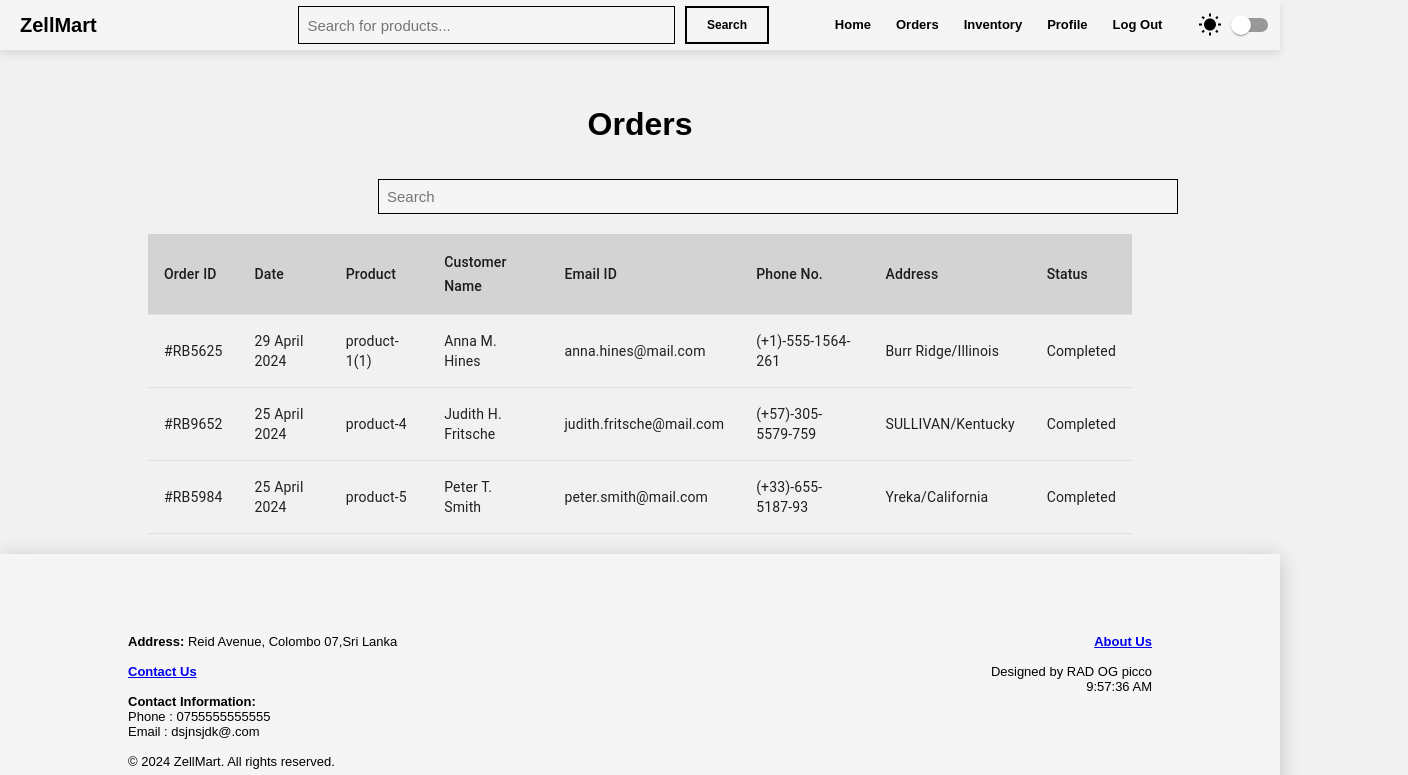
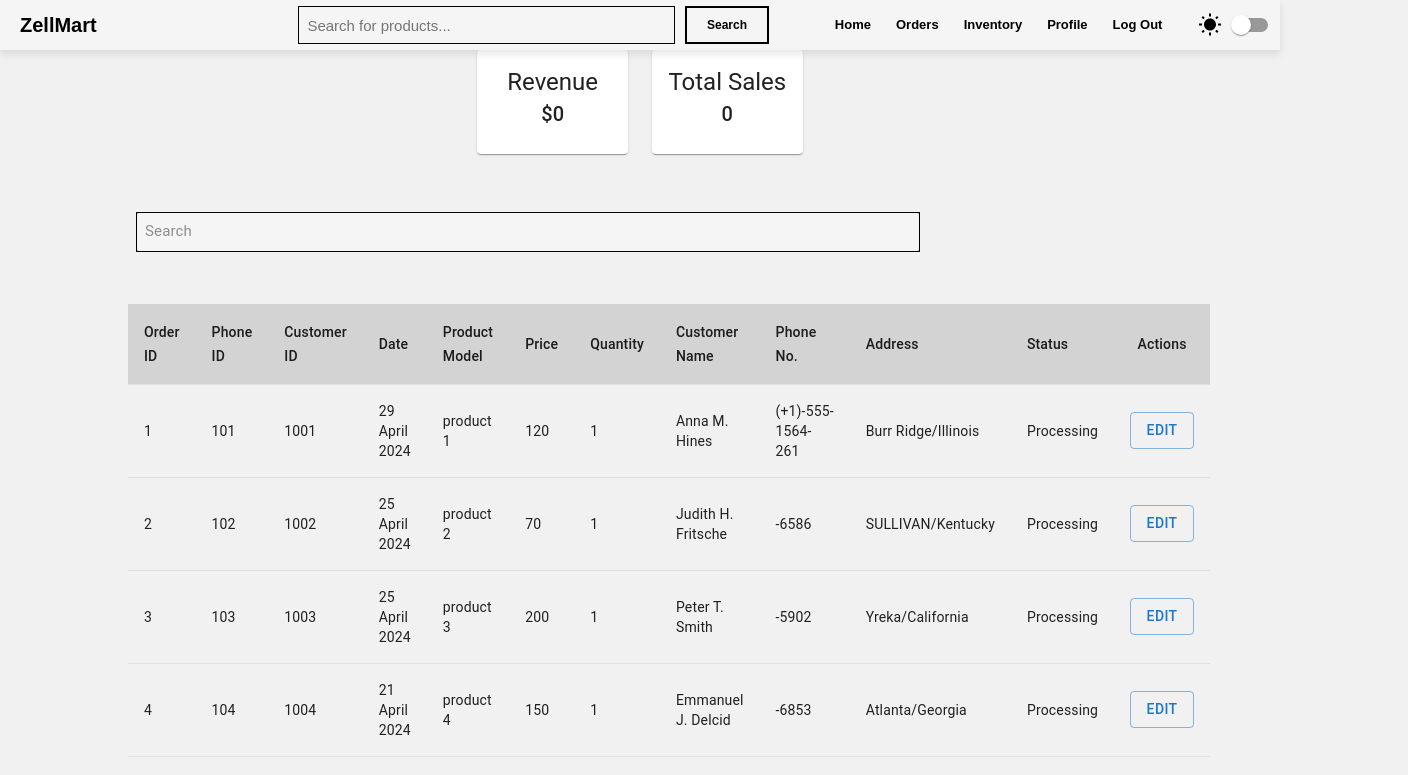
Before and after one commit to kaveeshanirmal/zellmart, a React (Create React App) app in the folder frontend/: page /ManagerOrders in a window 1280 px wide. Shown: the top 775 px of the page, 1408 px wide, since content can reach past the window. Built offline with nearby package versions, Linux system fonts and the light colour scheme.

Commit message:
dashboard for manager updated

```diff
--- a/frontend/src/components/ManagerHero.js
+++ b/frontend/src/components/ManagerHero.js
@@ -1,18 +1,78 @@
 import React, { useState } from 'react';
 import { Card, CardContent, Typography, Grid, Table, TableBody, TableCell, TableHead, TableRow, Button, TextField, Select, MenuItem } from '@mui/material';
-import './CSS/manager.css'
+import './CSS/manager.css';
 
 const Dashboard = () => {
     const [searchQuery, setSearchQuery] = useState('');
     const [orders, setOrders] = useState([
-        { id: '#RB5625', date: '29 April 2024', product: 'product 1', customerName: 'Anna M. Hines', email: 'anna.hines@mail.com', phone: '(+1)-555-1564-261', address: 'Burr Ridge/Illinois', status: 'Processing', amount: 120 },
-        { id: '#RB9652', date: '25 April 2024', product: 'product 2', customerName: 'Judith H. Fritsche', email: 'judith.fritsche@mail.com', phone: '(+57)-305-5579-759', address: 'SULLIVAN/Kentucky', status: 'Processing', amount: 70 },
-        { id: '#RB5984', date: '25 April 2024', product: 'product 3', customerName: 'Peter T. Smith', email: 'peter.smith@mail.com', phone: '(+33)-655-5187-93', address: 'Yreka/California', status: 'Processing', amount: 200 },
-        { id: '#RB3625', date: '21 April 2024', product: 'product 4', customerName: 'Emmanuel J. Delcid', email: 'emmanuel.delcid@mail.com', phone: '(+30)-693-5553-637', address: 'Atlanta/Georgia', status: 'Processing', amount: 150 },
-        { id: '#RB8652', date: '18 April 2024', product: 'product 5', customerName: 'William J. Cook', email: 'william.cook@mail.com', phone: '(+91)-855-5446-150', address: 'Rosenberg/Texas', status: 'Processing', amount: 100 }
+        {
+            orderId: 1,
+            phoneId: 101,
+            phoneModel: 'product 1',
+            customerId: 1001,
+            customerName: 'Anna M. Hines',
+            customerNumber: (+1)-555-1564-261,
+            customerAddress: 'Burr Ridge/Illinois',
+            date: '29 April 2024',
+            total: 120,
+            quantity: 1,
+            status: 'Pending'
+        },
+        {
+            orderId: 2,
+            phoneId: 102,
+            phoneModel: 'product 2',
+            customerId: 1002,
+            customerName: 'Judith H. Fritsche',
+            customerNumber: (+57)-305-5579-759,
+            customerAddress: 'SULLIVAN/Kentucky',
+            date: '25 April 2024',
+            total: 70,
+            quantity: 1,
+            status: 'Pending'
+        },
+        {
+            orderId: 3,
+            phoneId: 103,
+            phoneModel: 'product 3',
+            customerId: 1003,
+            customerName: 'Peter T. Smith',
+            customerNumber: (+33)-655-5187-93,
+            customerAddress: 'Yreka/California',
+            date: '25 April 2024',
+            total: 200,
+            quantity: 1,
+            status: 'Pending'
+        },
+        {
+            orderId: 4,
+            phoneId: 104,
+            phoneModel: 'product 4',
+            customerId: 1004,
+            customerName: 'Emmanuel J. Delcid',
+            customerNumber: (+30)-693-5553-637,
+            customerAddress: 'Atlanta/Georgia',
+            date: '21 April 2024',
+            total: 150,
+            quantity: 1,
+            status: 'Pending'
+        },
+        {
+            orderId: 5,
+            phoneId: 105,
+            phoneModel: 'product 5',
+            customerId: 1005,
+            customerName: 'William J. Cook',
+            customerNumber: (+91)-855-5446-150,
+            customerAddress: 'Rosenberg/Texas',
+            date: '18 April 2024',
+            total: 100,
+            quantity: 1,
+            status: 'Pending'
+        }
     ]);
 
-    const totalRevenue = orders.reduce((sum, order) => sum + order.amount, 0);
+    const totalRevenue = orders.reduce((sum, order) => sum + order.total, 0);
     const totalSales = orders.length;
 
     const handleAccept = (id) => {
@@ -20,7 +80,7 @@ const Dashboard = () => {
     };
 
     const handleReject = (id) => {
-        setOrders((prevOrders) => prevOrders.filter((order) => order.id !== id));
+        setOrders((prevOrders) => prevOrders.filter((order) => order.orderId !== id));
     };
 
     const handleSearch = (event) => {
@@ -28,12 +88,11 @@ const Dashboard = () => {
     };
 
     const filteredOrders = orders.filter((order) =>
-        order.id.toLowerCase().includes(searchQuery.toLowerCase()) ||
-        order.product.toLowerCase().includes(searchQuery.toLowerCase()) ||
+        order.orderId.toString().includes(searchQuery.toLowerCase()) ||
+        order.phoneModel.toLowerCase().includes(searchQuery.toLowerCase()) ||
         order.customerName.toLowerCase().includes(searchQuery.toLowerCase()) ||
-        order.email.toLowerCase().includes(searchQuery.toLowerCase()) ||
-        order.phone.toLowerCase().includes(searchQuery.toLowerCase()) ||
-        order.address.toLowerCase().includes(searchQuery.toLowerCase()) ||
+        order.customerNumber.toLowerCase().includes(searchQuery.toLowerCase()) ||
+        order.customerAddress.toLowerCase().includes(searchQuery.toLowerCase()) ||
         order.status.toLowerCase().includes(searchQuery.toLowerCase())
     );
 
@@ -58,10 +117,10 @@ const Dashboard = () => {
     };
 
     return (
-        <div style={{ marginTop: '50px', width:'80%',margin:'auto' }}>
-            <br/><br/><br/>
+        <div style={{ marginTop: '50px', width: '80%', margin: 'auto' }}>
+            <br /><br /><br />
             <Grid container spacing={3} justifyContent="center" style={{ marginBottom: '20px' }}>
-                <Grid item xs={12} sm={6} md={2} >
+                <Grid item xs={12} sm={6} md={2}>
                     <Card className='manager-card'>
                         <CardContent>
                             <Typography variant="h5" align="center">Revenue</Typography>
@@ -71,19 +130,19 @@ const Dashboard = () => {
                 </Grid>
                 <Grid item xs={12} sm={6} md={2}>
                     <Card className='manager-card'>
-                        <CardContent >
+                        <CardContent>
                             <Typography variant="h5" align="center">Total Sales</Typography>
                             <Typography variant="h6" align="center">{totalSales}</Typography>
                         </CardContent>
                     </Card>
                 </Grid>
             </Grid>
-            <br/><br/><br/>
+            <br /><br /><br />
             <center>
                 <Grid container justifyContent="center" spacing={20}>
                     <Grid item xs={6} md={4}>
                         <h2>Best selling </h2>
-                    <br/>
+                        <br />
                         {topSelling.map((selectedProduct, index) => (
                             <div key={index} style={{ marginBottom: '20px' }}>
                                 <Select
@@ -99,13 +158,13 @@ const Dashboard = () => {
                                 </Select>
                             </div>
                         ))}
-                   <button variant="contained" onClick={handleSubmit} className='manager-btn'>
+                        <Button variant="contained" onClick={handleSubmit} className='manager-btn'>
                             Save Products
-                    </button>
+                        </Button>
                     </Grid>
                     <Grid item xs={6} md={4}>
                         <h2>New Arrivals </h2>
-                    <br/>
+                        <br />
                         {topSelling.map((selectedProduct, index) => (
                             <div key={index} style={{ marginBottom: '20px' }}>
                                 <Select
@@ -121,17 +180,16 @@ const Dashboard = () => {
                                 </Select>
                             </div>
                         ))}
-                    <button variant="contained" onClick={handleSubmit} className='manager-btn'>
+                        <Button variant="contained" onClick={handleSubmit} className='manager-btn'>
                             Save Products
-                    </button>
+                        </Button>
                     </Grid>
-
                 </Grid>
             </center>
 
-            <br/><br/>
+            <br /><br />
 
-            <input
+            <TextField
                 type="text"
                 placeholder="Search"
                 variant="outlined"
@@ -139,19 +197,24 @@ const Dashboard = () => {
                 value={searchQuery}
                 onChange={handleSearch}
                 className='manager-textField'
-                style={{ marginTop: '30px', width: '800px', padding: '8px'}}
+                style={{ marginTop: '30px', width: '800px', padding: '8px' }}
             />
 
             <Grid container spacing={3} style={{ marginTop: '20px' }}>
                 <Grid item xs={12} md={8}>
-                    <Table style={{  }}>
+                    <Table>
                         <TableHead style={{ backgroundColor: '#D3D3D3' }}>
                             <TableRow>
                                 <TableCell>Order ID</TableCell>
+                                <TableCell>Phone ID</TableCell>
+                                <TableCell>Customer ID</TableCell>
                                 <TableCell>Date</TableCell>
-                                <TableCell>Product</TableCell>
+                                <TableCell>Product Model</TableCell>
+                                <TableCell>Price</TableCell>
+                                <TableCell>Quantity</TableCell>
+
                                 <TableCell>Customer Name</TableCell>
-                                <TableCell>Email ID</TableCell>
+
                                 <TableCell>Phone No.</TableCell>
                                 <TableCell>Address</TableCell>
                                 <TableCell>Status</TableCell>
@@ -160,28 +223,31 @@ const Dashboard = () => {
                         </TableHead>
                         <TableBody>
                             {filteredOrders.map((order) => (
-                                <TableRow key={order.id}>
-                                    <TableCell>{order.id}</TableCell>
+                                <TableRow key={order.orderId}>
+                                    <TableCell>{order.orderId}</TableCell>
+                                    <TableCell>{order.phoneId}</TableCell>
+                                    <TableCell>{order.customerId}</TableCell>
                                     <TableCell>{order.date}</TableCell>
-                                    <TableCell>{order.product}</TableCell>
+                                    <TableCell>{order.phoneModel}</TableCell>
+                                    <TableCell>{order.total}</TableCell>
+                                    <TableCell>{order.quantity}</TableCell>
                                     <TableCell>{order.customerName}</TableCell>
-                                    <TableCell>{order.email}</TableCell>
-                                    <TableCell>{order.phone}</TableCell>
-                                    <TableCell>{order.address}</TableCell>
+                                    <TableCell>{order.customerNumber}</TableCell>
+                                    <TableCell>{order.customerAddress}</TableCell>
                                     <TableCell>{order.status}</TableCell>
                                     <TableCell>
                                         <div style={{ display: 'flex', gap: '10px' }}>
                                             <Button
                                                 variant="contained"
                                                 style={{ backgroundColor: 'green', color: 'white' }}
-                                                onClick={() => handleAccept(order.id)}
+                                                onClick={() => handleAccept(order.orderId)}
                                             >
                                                 Accept
                                             </Button>
                                             <Button
                                                 variant="contained"
                                                 style={{ backgroundColor: 'red', color: 'white' }}
-                                                onClick={() => handleReject(order.id)}
+                                                onClick={() => handleReject(order.orderId)}
                                             >
                                                 Reject
                                             </Button>
@@ -193,7 +259,7 @@ const Dashboard = () => {
                     </Table>
                 </Grid>
             </Grid>
-            <br/><br/>
+            <br /><br /><br /><br />
         </div>
     );
 };
--- a/frontend/src/components/ManagerOrders.js
+++ b/frontend/src/components/ManagerOrders.js
@@ -1,88 +1,212 @@
+
 import React, { useState } from 'react';
-import { Table, TableBody, TableCell, TableHead, TableRow,  TextField } from '@mui/material';
-import './CSS/manager.css'
+import { Card, CardContent, Typography, Grid, Table, TableBody, TableCell, TableHead, TableRow, TextField, Button, Select, MenuItem } from '@mui/material';
+import './CSS/manager.css';
 
+const Dashboard = () => {
+    const [searchQuery, setSearchQuery] = useState('');
+    const [orders, setOrders] = useState([
+        {
+            orderId: 1,
+            phoneId: 101,
+            phoneModel: 'product 1',
+            customerId: 1001,
+            customerName: 'Anna M. Hines',
+            customerNumber: '(+1)-555-1564-261',
+            customerAddress: 'Burr Ridge/Illinois',
+            date: '29 April 2024',
+            total: 120,
+            quantity: 1,
+            status: 'Processing',
+            isEditing: false
+        },
 
-const ManagerOrders = () => {
-    const [searchQuery, setSearchQuery] = useState('');
-
-    const [orders] = useState([
-        { id: '#RB5625', date: '29 April 2024', product: 'product-1(1)', customerName: 'Anna M. Hines', email: 'anna.hines@mail.com', phone: '(+1)-555-1564-261', address: 'Burr Ridge/Illinois', paymentType: 'Credit Card', status: 'Completed', amount: 120 },
-        { id: '#RB9652', date: '25 April 2024', product: 'product-4', customerName: 'Judith H. Fritsche', email: 'judith.fritsche@mail.com', phone: '(+57)-305-5579-759', address: 'SULLIVAN/Kentucky', paymentType: 'Credit Card', status: 'Completed', amount: 70 },
-        { id: '#RB5984', date: '25 April 2024', product: 'product-5', customerName: 'Peter T. Smith', email: 'peter.smith@mail.com', phone: '(+33)-655-5187-93', address: 'Yreka/California', paymentType: 'Pay Pal', status: 'Completed', amount: 200 },
-        { id: '#RB3625', date: '21 April 2024', product: 'product-6', customerName: 'Emmanuel J. Delcid', email: 'emmanuel.delcid@mail.com', phone: '(+30)-693-5553-637', address: 'Atlanta/Georgia', paymentType: 'Pay Pal', status: 'Processing', amount: 150 },
-        { id: '#RB8652', date: '18 April 2024', product: 'product-1(2)', customerName: 'William J. Cook', email: 'william.cook@mail.com', phone: '(+91)-855-5446-150', address: 'Rosenberg/Texas', paymentType: 'Credit Card', status: 'Processing', amount: 100 }
+{
+    orderId: 2,
+    phoneId: 102,
+    phoneModel: 'product 2',
+    customerId: 1002,
+    customerName: 'Judith H. Fritsche',
+    customerNumber: (+57)-305-5579-759,
+    customerAddress: 'SULLIVAN/Kentucky',
+    date: '25 April 2024',
+    total: 70,
+    quantity: 1,
+    status: 'Processing'
+},
+{
+    orderId: 3,
+    phoneId: 103,
+    phoneModel: 'product 3',
+    customerId: 1003,
+    customerName: 'Peter T. Smith',
+    customerNumber: (+33)-655-5187-93,
+    customerAddress: 'Yreka/California',
+    date: '25 April 2024',
+    total: 200,
+    quantity: 1,
+    status: 'Processing'
+},
+{
+    orderId: 4,
+    phoneId: 104,
+    phoneModel: 'product 4',
+    customerId: 1004,
+    customerName: 'Emmanuel J. Delcid',
+    customerNumber: (+30)-693-5553-637,
+    customerAddress: 'Atlanta/Georgia',
+    date: '21 April 2024',
+    total: 150,
+    quantity: 1,
+    status: 'Processing'
+},
+{
+    orderId: 5,
+    phoneId: 105,
+    phoneModel: 'product 5',
+    customerId: 1005,
+    customerName: 'William J. Cook',
+    customerNumber: (+91)-855-5446-150,
+    customerAddress: 'Rosenberg/Texas',
+    date: '18 April 2024',
+    total: 100,
+    quantity: 1,
+    status: 'Processing'
+}
 ]);
-
+        // Other orders...
 
 
     const handleSearch = (event) => {
         setSearchQuery(event.target.value);
     };
 
-    const filteredOrders = orders
+    const handleEditClick = (orderId) => {
+        setOrders(prevOrders =>
+            prevOrders.map(order =>
+                order.orderId === orderId ? { ...order, isEditing: !order.isEditing } : order
+            )
+        );
+    };
+
+    const handleStatusChange = (orderId, newStatus) => {
+        setOrders(prevOrders =>
+            prevOrders.map(order =>
+                order.orderId === orderId ? { ...order, status: newStatus, isEditing: false } : order
+            )
+        );
+    };
+
+    const totalRevenue = orders
         .filter(order => order.status === 'Completed')
-        .filter((order) =>
-            order.id.toLowerCase().includes(searchQuery.toLowerCase()) ||
-            order.product.toLowerCase().includes(searchQuery.toLowerCase()) ||
+        .reduce((sum, order) => sum + order.total, 0);
+
+    const totalSales = orders.filter(order => order.status === 'Completed').length;
+
+    const filteredOrders = orders.filter((order) =>
+        order.orderId.toString().includes(searchQuery.toLowerCase()) ||
+        order.phoneModel.toLowerCase().includes(searchQuery.toLowerCase()) ||
         order.customerName.toLowerCase().includes(searchQuery.toLowerCase()) ||
-            order.email.toLowerCase().includes(searchQuery.toLowerCase()) ||
-            order.phone.toLowerCase().includes(searchQuery.toLowerCase()) ||
-            order.address.toLowerCase().includes(searchQuery.toLowerCase())
+        order.customerNumber.toLowerCase().includes(searchQuery.toLowerCase()) ||
+        order.customerAddress.toLowerCase().includes(searchQuery.toLowerCase()) ||
+        order.status.toLowerCase().includes(searchQuery.toLowerCase())
     );
 
     return (
-        <div style={{ padding: '20px', marginTop: '100px', width:'80%', margin:'auto'}}>
-            <br/><br/>
-            <center><h1>Orders</h1></center>
-            <br/><br/>
+        <div style={{ marginTop: '50px', width: '80%', margin: 'auto' }}>
+            <Grid container spacing={3} justifyContent="center" style={{ marginBottom: '20px' }}>
+                <Grid item xs={12} sm={6} md={2}>
+                    <Card className='manager-card'>
+                        <CardContent>
+                            <Typography variant="h5" align="center">Revenue</Typography>
+                            <Typography variant="h6" align="center">${totalRevenue}</Typography>
+                        </CardContent>
+                    </Card>
+                </Grid>
+                <Grid item xs={12} sm={6} md={2}>
+                    <Card className='manager-card'>
+                        <CardContent>
+                            <Typography variant="h5" align="center">Total Sales</Typography>
+                            <Typography variant="h6" align="center">{totalSales}</Typography>
+                        </CardContent>
+                    </Card>
+                </Grid>
+            </Grid>
 
-            <input
+            <TextField
                 type="text"
                 placeholder="Search"
-                className='searchbox'
                 variant="outlined"
                 fullWidth
                 value={searchQuery}
                 onChange={handleSearch}
-                style={{ marginBottom: '20px', marginLeft: '230px', marginRight: '230px', width: '800px' , padding: '8px'}}
+                className='manager-textField'
+                style={{ marginTop: '30px', width: '800px', padding: '8px' }}
             />
 
-
-
+            <Grid container spacing={3} style={{ marginTop: '20px' }}>
+                <Grid item xs={12} md={8}>
                     <Table>
                         <TableHead style={{ backgroundColor: '#D3D3D3' }}>
                             <TableRow>
                                 <TableCell>Order ID</TableCell>
+                                <TableCell>Phone ID</TableCell>
+                                <TableCell>Customer ID</TableCell>
                                 <TableCell>Date</TableCell>
-                            <TableCell>Product</TableCell>
+                                <TableCell>Product Model</TableCell>
+                                <TableCell>Price</TableCell>
+                                <TableCell>Quantity</TableCell>
                                 <TableCell>Customer Name</TableCell>
-                            <TableCell>Email ID</TableCell>
                                 <TableCell>Phone No.</TableCell>
                                 <TableCell>Address</TableCell>
                                 <TableCell>Status</TableCell>
-
+                                <TableCell align="center">Actions</TableCell>
                             </TableRow>
                         </TableHead>
                         <TableBody>
                             {filteredOrders.map((order) => (
-                            <TableRow key={order.id}>
-                                <TableCell>{order.id}</TableCell>
+                                <TableRow key={order.orderId}>
+                                    <TableCell>{order.orderId}</TableCell>
+                                    <TableCell>{order.phoneId}</TableCell>
+                                    <TableCell>{order.customerId}</TableCell>
                                     <TableCell>{order.date}</TableCell>
-                                <TableCell>{order.product}</TableCell>
+                                    <TableCell>{order.phoneModel}</TableCell>
+                                    <TableCell>{order.total}</TableCell>
+                                    <TableCell>{order.quantity}</TableCell>
                                     <TableCell>{order.customerName}</TableCell>
-                                <TableCell>{order.email}</TableCell>
-                                <TableCell>{order.phone}</TableCell>
-                                <TableCell>{order.address}</TableCell>
-                                <TableCell>{order.status}</TableCell>
-
+                                    <TableCell>{order.customerNumber}</TableCell>
+                                    <TableCell>{order.customerAddress}</TableCell>
+                                    <TableCell>
+                                        {order.isEditing ? (
+                                            <Select
+                                                value={order.status}
+                                                onChange={(e) => handleStatusChange(order.orderId, e.target.value)}
+                                            >
+                                                <MenuItem value="Processing">Processing</MenuItem>
+                                                <MenuItem value="Out for Delivery">Out for Delivery</MenuItem>
+                                                <MenuItem value="Completed">Completed</MenuItem>
+                                            </Select>
+                                        ) : (
+                                            order.status
+                                        )}
+                                    </TableCell>
+                                    <TableCell align="center">
+                                        <Button
+                                            variant="outlined"
+                                            color="primary"
+                                            onClick={() => handleEditClick(order.orderId)}
+                                        >
+                                            {order.isEditing ? 'Save' : 'Edit'}
+                                        </Button>
+                                    </TableCell>
                                 </TableRow>
                             ))}
                         </TableBody>
                     </Table>
-
+                </Grid>
+            </Grid>
         </div>
     );
 };
 
-export default ManagerOrders;
+export default Dashboard;
--- a/package.json
+++ b/package.json
@@ -6,6 +6,7 @@
     "dependencies": {
         "@emotion/react": "^11.13.0",
         "@emotion/styled": "^11.13.0",
+        "@mui/icons-material": "^5.16.7",
         "@mui/material": "^5.16.7",
         "abab": "^2.0.6",
         "accepts": "^1.3.8",
@@ -642,7 +643,7 @@
         "react-is": "^17.0.2",
         "react-refresh": "^0.11.0",
         "react-router": "^6.24.1",
-        "react-router-dom": "^6.24.1",
+        "react-router-dom": "^6.26.1",
         "react-scripts": "^5.0.1",
         "react-scroll": "^1.9.0",
         "react-transition-group": "^4.4.5",
```
Also changed, not shown: 1 other file (tests, documents, lock files or other folders). Lines whose indentation alone changed are shown as unchanged.
